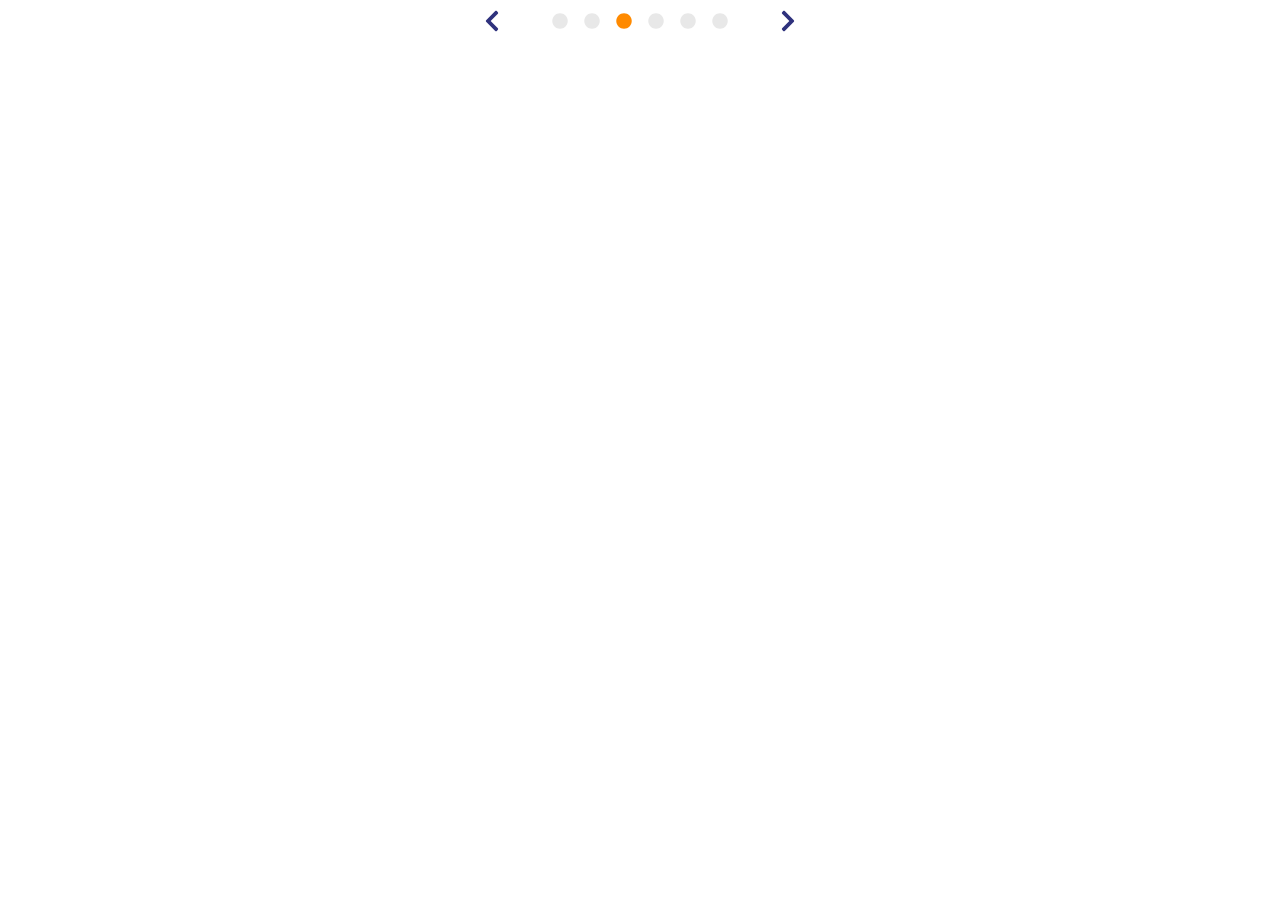
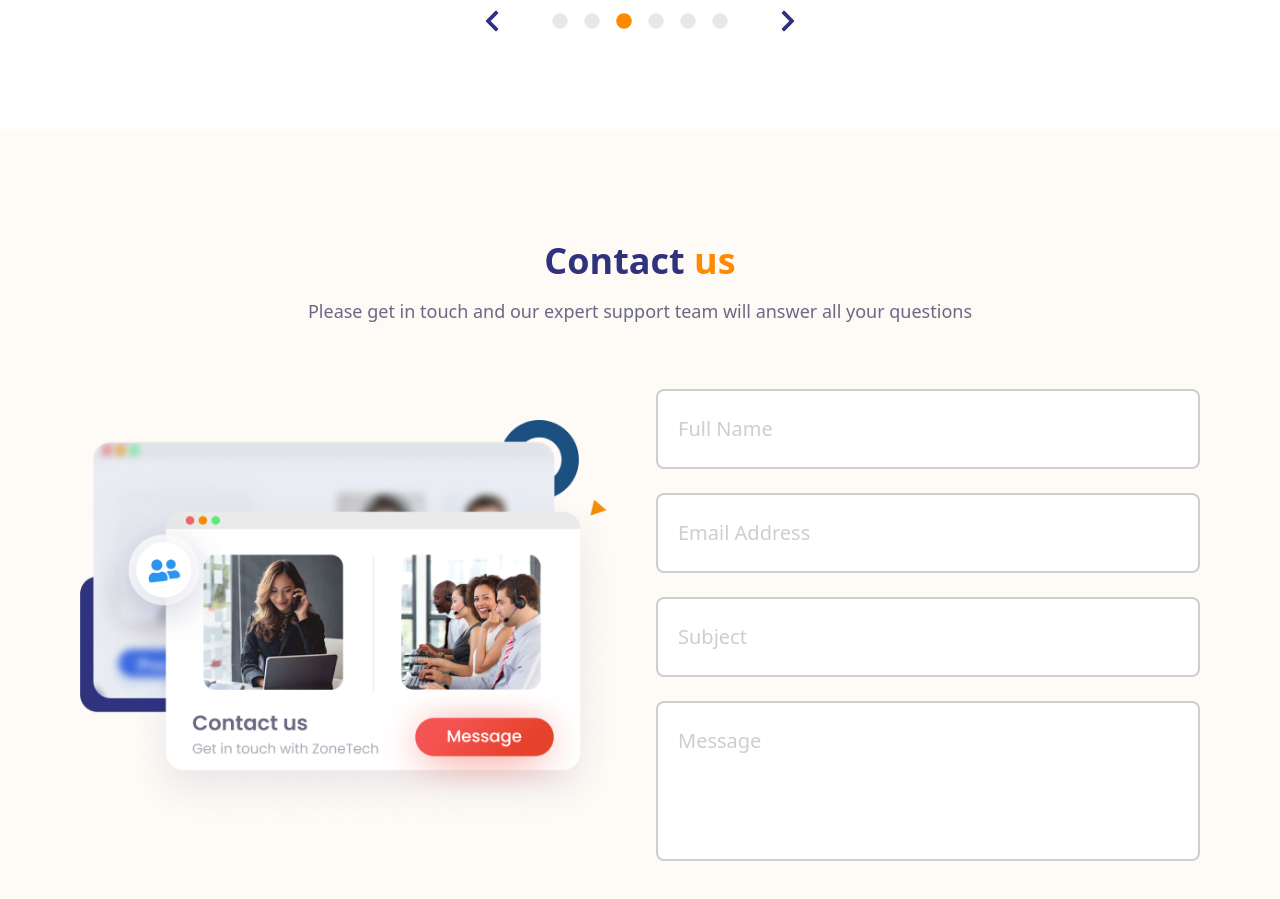
Before and after one commit to alonzojoe/zone-tech, a React (Vite) app: page / in a window 1280 px wide. Shown: the part 4140-5039 px from the top of the page. Before the commit the page ends 4269 px from the top, so only its background shows below. Built offline with nearby package versions, Linux system fonts and the light colour scheme.

Commit message:
feat: create ui ux for Contact Section

```diff
--- a/src/App.jsx
+++ b/src/App.jsx
@@ -5,6 +5,7 @@ import Services from "./components/Services";
 import Testimonials from "./components/Testimonials";
 import Culture from "./components/Culture";
 import Team from "./components/Team";
+import Contact from "./components/Contact";
 
 function App() {
   return (
@@ -16,6 +17,7 @@ function App() {
       <Testimonials />
       <Culture />
       <Team />
+      <Contact />
     </main>
   );
 }
--- /dev/null
+++ b/src/components/Contact.jsx
@@ -0,0 +1,52 @@
+import ContactImg from "../assets/images/Contact.png";
+const Contact = () => {
+  return (
+    <section className="bg-light overflow-hidden">
+      <div className="container py-14 md:py-24">
+        <div className="flex flex-col items-center justify-center">
+          <h2 className="text-4xl font-bold text-primary py-4">
+            Contact <span className="text-secondary">us</span>
+          </h2>
+          <p className="text-lighter text-lg text-center">
+            Please get in touch and our expert support team will answer all your
+            questions
+          </p>
+        </div>
+        <div className="grid grid-cols-1 md:grid-cols-2 py-16 space-y-4 md:space-y-0 gap-8">
+          <div className="flex justify-center items-center relative z-20">
+            <div className="flex flex-col justify-center items-center relative z-10">
+              <img
+                src={ContactImg}
+                alt="contact-image"
+                className="w-[450px] md:w-[612px] object-cover"
+              />
+            </div>
+          </div>
+          <form className="flex flex-col justify-center gap-6">
+            <input
+              type="text"
+              className="w-full bg-white rounded-lg text-xl p-5 py-6 border-[2px] border-lightBarrier placeholder:text-lightBarrier focus:outline-none focus:border-secondary focus:ring-0"
+              placeholder="Full Name"
+            />
+            <input
+              type="email"
+              className="w-full bg-white rounded-lg text-xl p-5 py-6 border-[2px] border-lightBarrier placeholder:text-lightBarrier focus:outline-none focus:border-secondary focus:ring-0"
+              placeholder="Email Address"
+            />
+            <input
+              type="text"
+              className="w-full bg-white rounded-lg text-xl p-5 py-6 border-[2px] border-lightBarrier placeholder:text-lightBarrier focus:outline-none focus:border-secondary focus:ring-0"
+              placeholder="Subject"
+            />
+            <textarea
+              placeholder="Message"
+              className="w-full bg-white rounded-lg resize-none h-40 text-xl p-5 py-6 border-[2px] border-lightBarrier placeholder:text-lightBarrier focus:outline-none focus:border-secondary focus:ring-0"
+            ></textarea>
+          </form>
+        </div>
+      </div>
+    </section>
+  );
+};
+
+export default Contact;
--- a/tailwind.config.js
+++ b/tailwind.config.js
@@ -17,6 +17,7 @@ export default {
         barrier: "#C2C2C2",
         lightest: "#80819A",
         foam: "#E8E8E8",
+        lightBarrier: "#CECECE",
       },
       container: {
         center: true,
```
Also changed, not shown: src/assets/images/Contact.png (added).
